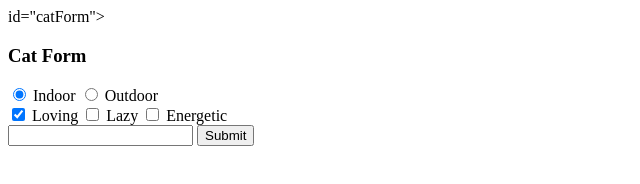
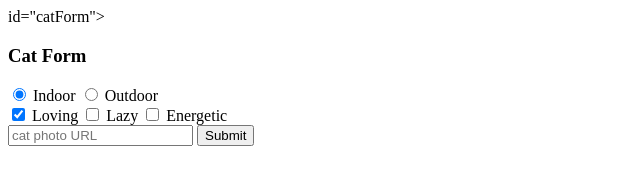
Before and after one commit to knightmoves-schools/005-forms-hepanazure, a website: page index.html in a window 1280 px wide. Shown: the full height of the page, 0-640 px from the left. Drawn offline with Linux system fonts and the light colour scheme.

Commit message:
I added Forms

```diff
--- a/index.html
+++ b/index.html
@@ -23,7 +23,7 @@
             <label for="energetic">Energetic</label>
             <br>
 
-            <input type="text" name="cat-url placeholder="cat photo URL" required>
+            <input type="text" name="cat-url" placeholder="cat photo URL" required>
             <button type="submit">Submit</button>
         </form>
     </div>
```
